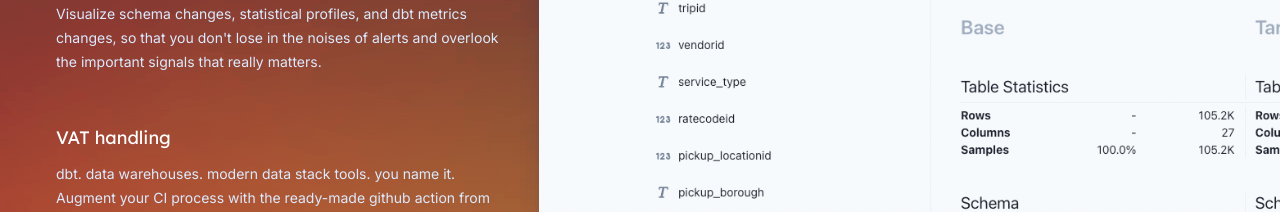
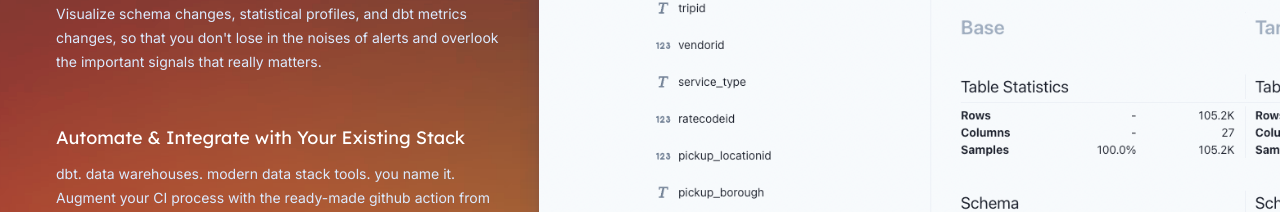
Before and after one commit to InfuseAI/piperider-io, a Next.js app: page / in a window 1280 px wide. Shown: the part 1760-1972 px from the top of the page. Built offline with nearby package versions, Linux system fonts and the light colour scheme.

Commit message:
copy change

```diff
--- a/src/components/PrimaryFeatures.jsx
+++ b/src/components/PrimaryFeatures.jsx
@@ -24,7 +24,7 @@ const features = [
     image: screenshotExpenses,
   },
   {
-    title: "VAT handling",
+    title: "Automate & Integrate with Your Existing Stack",
     description:
       "dbt. data warehouses. modern data stack tools. you name it. Augment your CI process with the ready-made github action from marketplace",
     image: screenshotVatReturns,
```
